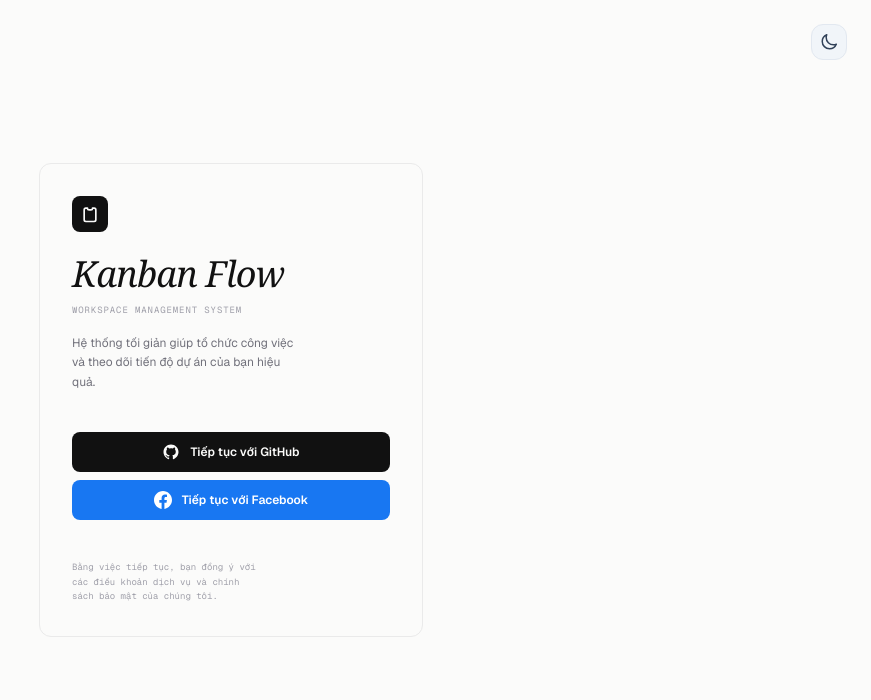
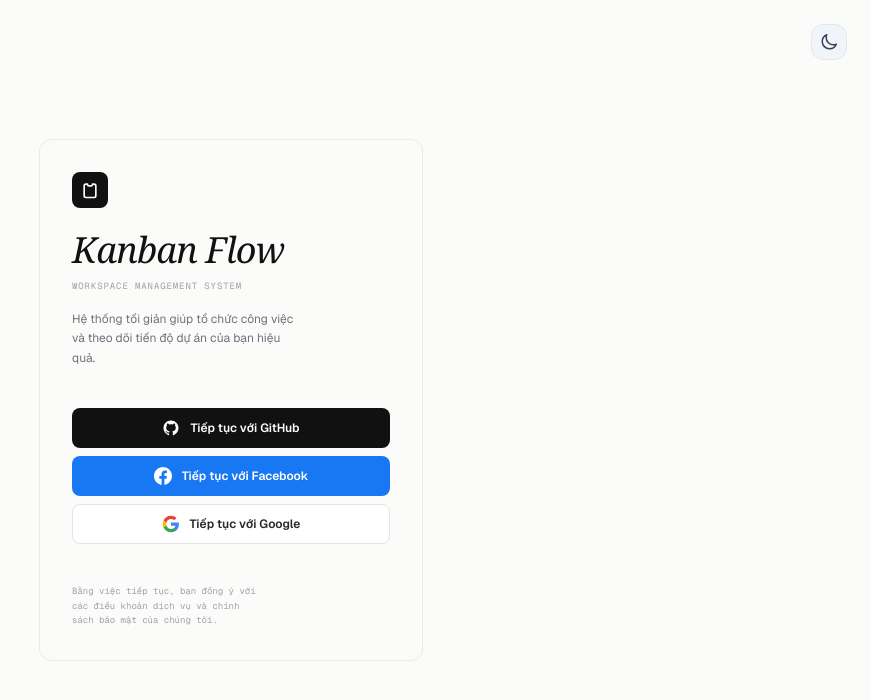
Before and after one commit to NguyenTuan03/Kanban-Board, a Next.js app: page /login in a window 1280 px wide. Shown: the top 700 px of the page, without its empty margins (409-1280 px from the left). Built offline with nearby package versions, Linux system fonts and the light colour scheme.

Commit message:
feat: add Google OAuth authentication to login page

```diff
--- a/app/(auth)/login/action.ts
+++ b/app/(auth)/login/action.ts
@@ -60,6 +60,32 @@
   }
 }
 
+export async function signInWithGoogle() {
+  const cookieStore = await cookies();
+  const supabase = createClient(cookieStore);
+
+  const headersList = await headers();
+  const host = headersList.get("host");
+  const protocol = host?.includes("localhost") ? "http" : "https";
+  const baseUrl = `${protocol}://${host}`;
+
+  const { data, error } = await supabase.auth.signInWithOAuth({
+    provider: "google",
+    options: {
+      redirectTo: `${baseUrl}/auth/callback`,
+    },
+  });
+
+  if (error) {
+    console.error("Error signing in with Google:", error);
+    return redirect("/login?error=true");
+  }
+
+  if (data.url) {
+    return redirect(data.url);
+  }
+}
+
 export async function signOut() {
   const cookieStore = await cookies();
   const supabase = createClient(cookieStore);
--- a/app/(auth)/login/page.tsx
+++ b/app/(auth)/login/page.tsx
@@ -1,5 +1,5 @@
 import React from "react";
-import { signInWithGitHub, signInWithFacebook } from "./action";
+import { signInWithGitHub, signInWithFacebook, signInWithGoogle } from "./action";
 import ThemeToggle from "@/components/theme/theme-toggle";
 
 interface PageProps {
@@ -106,6 +106,23 @@
           </button>
         </form>
 
+        {/* Google Login Button */}
+        <form action={signInWithGoogle} className="space-y-4 mt-2">
+          <button
+            type="submit"
+            className="w-full flex h-10 items-center justify-center gap-2.5 rounded-lg bg-white text-zinc-800 border border-zinc-200 hover:bg-zinc-50 font-semibold text-xs transition-all duration-200 active:scale-[0.98] cursor-pointer shadow-none"
+          >
+            {/* Google SVG Icon */}
+            <svg className="h-4.5 w-4.5" viewBox="0 0 24 24">
+              <path d="M22.56 12.25c0-.78-.07-1.53-.2-2.25H12v4.26h5.92c-.26 1.37-1.04 2.53-2.21 3.31v2.77h3.57c2.08-1.92 3.28-4.74 3.28-8.09z" fill="#4285F4"/>
+              <path d="M12 23c2.97 0 5.46-.98 7.28-2.66l-3.57-2.77c-.98.66-2.23 1.06-3.71 1.06-2.86 0-5.29-1.93-6.16-4.53H2.18v2.84C3.99 20.53 7.7 23 12 23z" fill="#34A853"/>
+              <path d="M5.84 14.09c-.22-.66-.35-1.36-.35-2.09s.13-1.43.35-2.09V7.07H2.18C1.43 8.55 1 10.22 1 12s.43 3.45 1.18 4.93l2.85-2.22.81-.62z" fill="#FBBC05"/>
+              <path d="M12 5.38c1.62 0 3.06.56 4.21 1.64l3.15-3.15C17.45 2.09 14.97 1 12 1 7.7 1 3.99 3.47 2.18 7.07l3.66 2.84c.87-2.6 3.3-4.53 6.16-4.53z" fill="#EA4335"/>
+            </svg>
+            Tiếp tục với Google
+          </button>
+        </form>
+
         {/* Footer Area */}
         <footer className="mt-10 text-left text-[9px] text-zinc-400 dark:text-zinc-500 leading-relaxed max-w-[34ch] font-mono">
           Bằng việc tiếp tục, bạn đồng ý với các điều khoản dịch vụ và chính sách bảo mật của chúng tôi.
```
